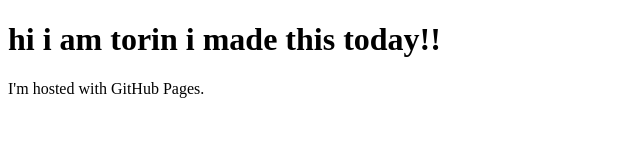
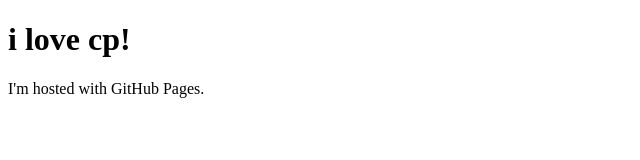
Before and after one commit to piglet-webmaster/piglet-webmaster.github.io, a plain HTML site: page index.html in a window 1280 px wide. Shown: the whole page, without its empty margins (0-640 px from the left). Drawn offline with Linux system fonts and the light colour scheme.

Commit message:
i love cp

```diff
--- a/index.html
+++ b/index.html
@@ -1,7 +1,7 @@
 <!DOCTYPE html>
 <html>
 <body>
-<h1>hi i am torin i made this today!!</h1>
+<h1>i love cp!</h1>
 <p>I'm hosted with GitHub Pages.</p>
 </body>
 </html>
```
